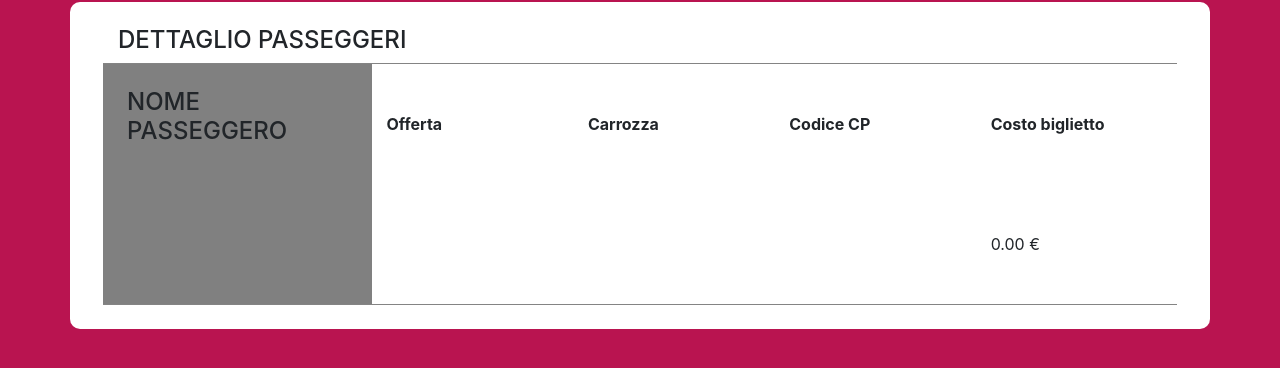
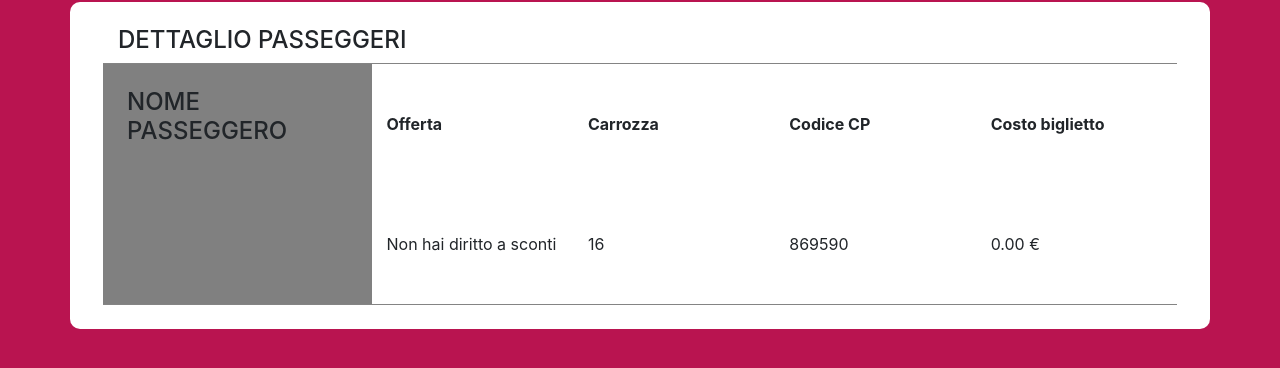
Before and after one commit to paoloferrari97/js-biglietto-treno-form, a plain HTML site: page index.html in a window 1280 px wide. Both pictures are taken after a click on the element "Genera". Shown: the part 388-756 px from the top of the page. Drawn offline with nearby package versions, Linux system fonts and the light colour scheme.

Commit message:
Termino js con gli altri dati da inserire a video

```diff
--- a/assets/js/main.js
+++ b/assets/js/main.js
@@ -9,6 +9,9 @@ function annullare() {
 
     document.getElementById("nome_utente").innerHTML = "";
     document.getElementById("costo_biglietto").innerHTML = "";
+    document.getElementById("offerta").innerHTML = "";
+    document.getElementById("carrozza").innerHTML = "";
+    document.getElementById("codice_treno").innerHTML = "";
 }
 
 function generare() {
@@ -22,20 +25,30 @@ function generare() {
     document.getElementById("nome_utente").innerHTML = nomeUtente;
 
     //prezzo biglietto e se minorenni sconto 20%, se over 65 sconto 40%
+    //e offerta
     var prezzo = 0.21 * km;
     var prezzoFinale;
     if (età == "minorenne") {
         prezzoFinale = (prezzo * 80) / 100;
         document.getElementById("costo_biglietto").innerHTML = prezzoFinale.toFixed(2) + " €";
+        document.getElementById("offerta").innerHTML = "Sconto per minorenni";
     } else if (età == "over") {
         prezzoFinale = (prezzo * 60) / 100;
         document.getElementById("costo_biglietto").innerHTML = prezzoFinale.toFixed(2) + " €";
+        document.getElementById("offerta").innerHTML = "Sconto per over 60";
     } else {
         prezzoFinale = prezzo;
         document.getElementById("costo_biglietto").innerHTML = prezzoFinale.toFixed(2) + " €";
+        document.getElementById("offerta").innerHTML = "Non hai diritto a sconti";
     }
 
-    //
+    //carrozza
+    var numeroCarrozza = Math.ceil(Math.random() * 50);
+    document.getElementById("carrozza").innerHTML = numeroCarrozza;
+
+    //codice treno
+    var codiceTreno = Math.floor(Math.random() * (999999 - 90000 + 1) + 90000);
+    document.getElementById("codice_treno").innerHTML = codiceTreno;
 }
 
 document.getElementById("annulla").addEventListener('click', annullare);
--- a/index.html
+++ b/index.html
@@ -52,9 +52,9 @@
                     <div class="col-3 titoli_2">Costo biglietto</div>
                 </div>
                 <div class="row pt-5 pb-5 d-flex justify-content-center align-items-center">
-                    <div class="col-3"></div>
-                    <div class="col-3"></div>
-                    <div class="col-3"></div>
+                    <div id="offerta" class="col-3"></div>
+                    <div id="carrozza" class="col-3"></div>
+                    <div id="codice_treno" class="col-3"></div>
                     <div id="costo_biglietto" class="col-3"></div>
                 </div>
             </div>
```
